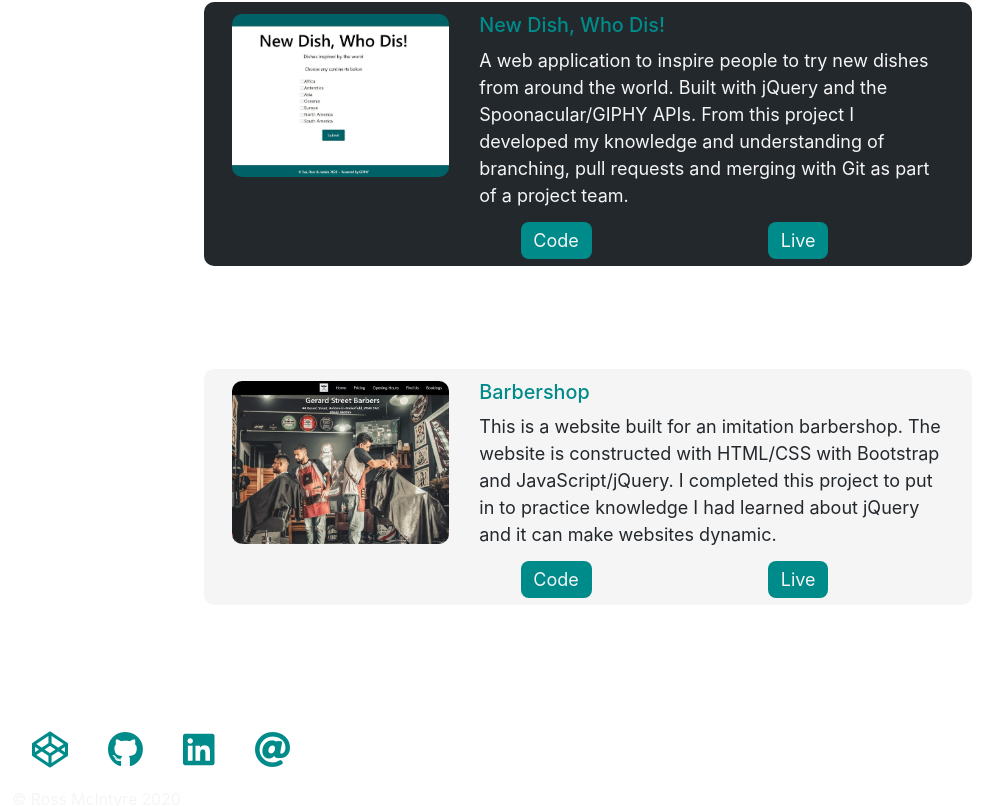
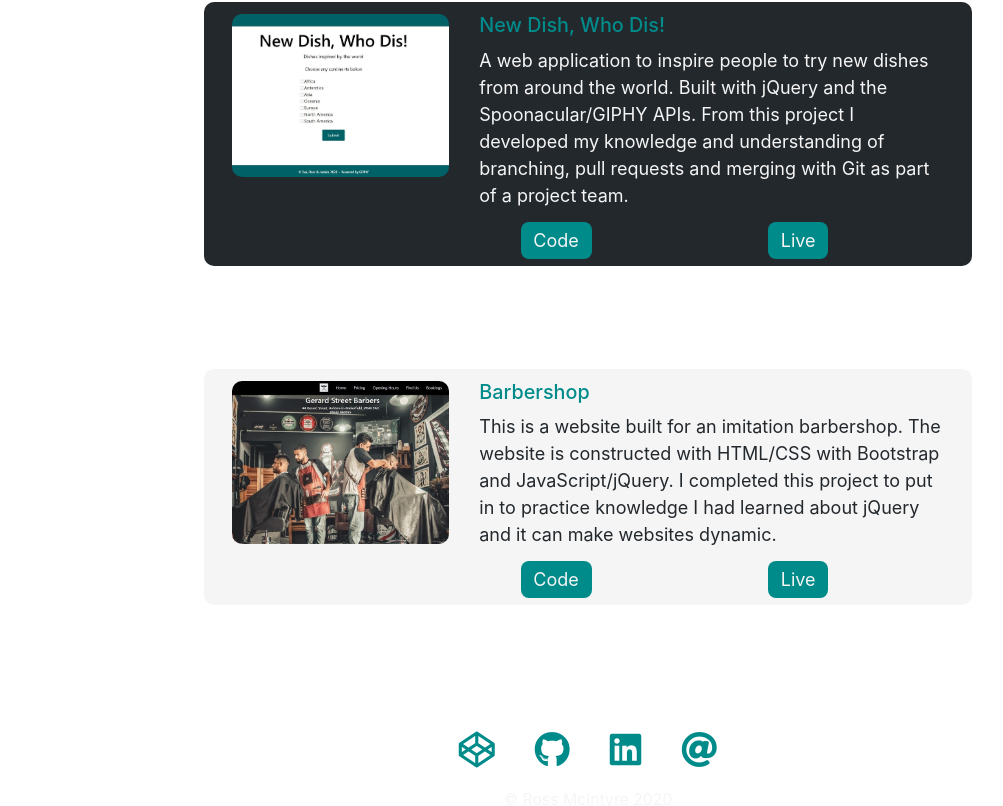
Before and after one commit to Ross-mc/react-portfolio, a React (Create React App) app: page /portfolio in a window 1280 px wide. Shown: the part 2119-2925 px from the top of the page, without its empty margins (52-1055 px from the left). Built offline with nearby package versions, Linux system fonts and the light colour scheme.

Commit message:
centred footer items

```diff
--- a/src/index.css
+++ b/src/index.css
@@ -229,6 +229,7 @@ body{
   width: 90%;
   left: 50%;
   transform: translate(-50%);
+  text-align: center;
 
 }
 
--- a/src/utils/BioArrays.js
+++ b/src/utils/BioArrays.js
@@ -5,8 +5,7 @@ const BioArrays = {
     ],
     PortfolioBio: [
         <p class="responsive-text">My name is <span class="blue-text">Ross McIntyre</span> and I am a web developer and software engineer at BJSS in Manchester</p>,
-        <p class="responsive-text">I am a Graduate of the
-            <a class="blue-text inline-link" href="https://bootcamp.manchester.ac.uk/">University of Manchester Coding Bootcamp</a></p>,
+        <p class="responsive-text">I am a Graduate of the <a class="blue-text inline-link" href="https://bootcamp.manchester.ac.uk/">University of Manchester Coding Bootcamp</a></p>,
         <p class="responsive-text">I am a Full Stack Web Developer, primary using the MERN stack. I enjoy creating dynamic and intuitive front end UIs with React.js and my back end experience is primary Node.js/Express.js. </p>,
         <p class="responsive-text">Below is a showcase of some of the projects I have been working on.</p>
     ]
```
